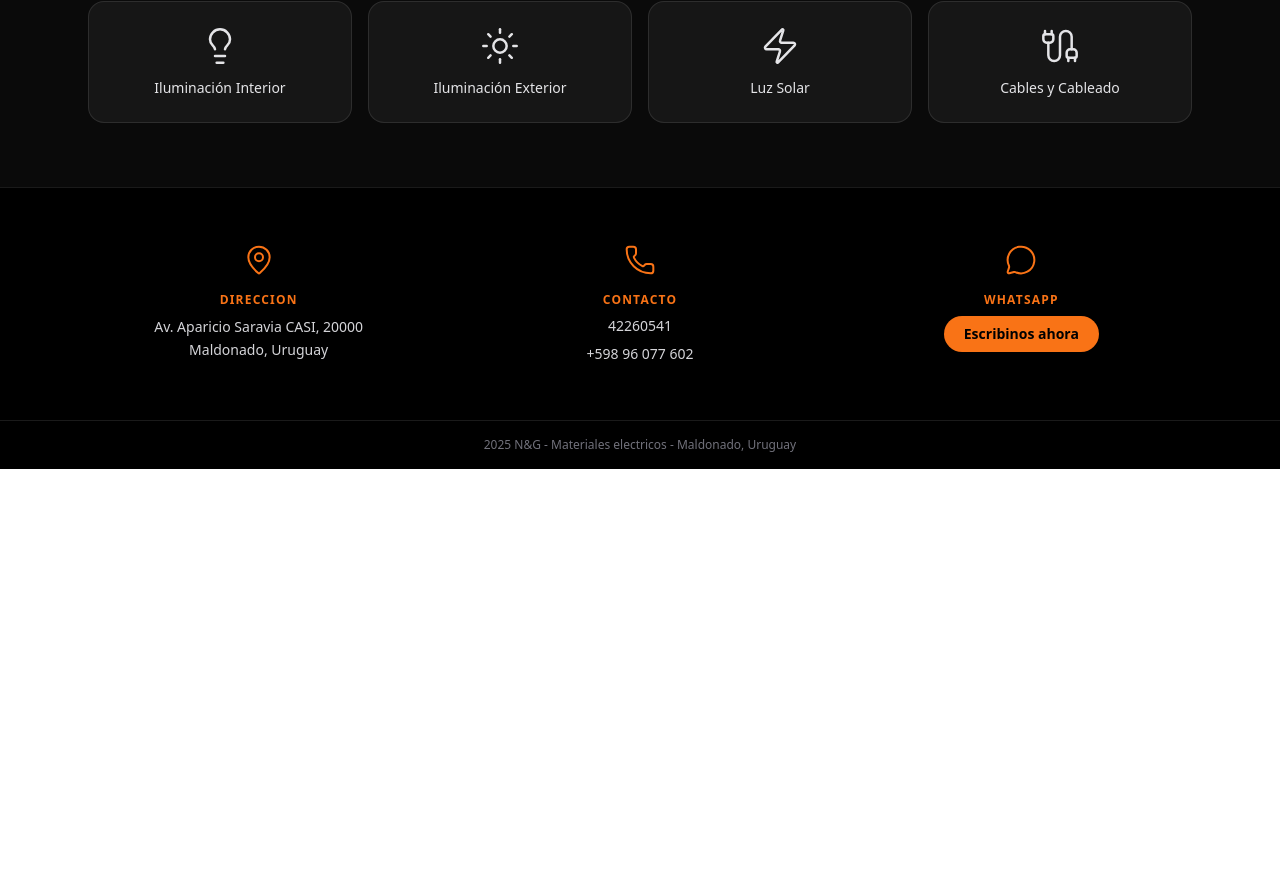
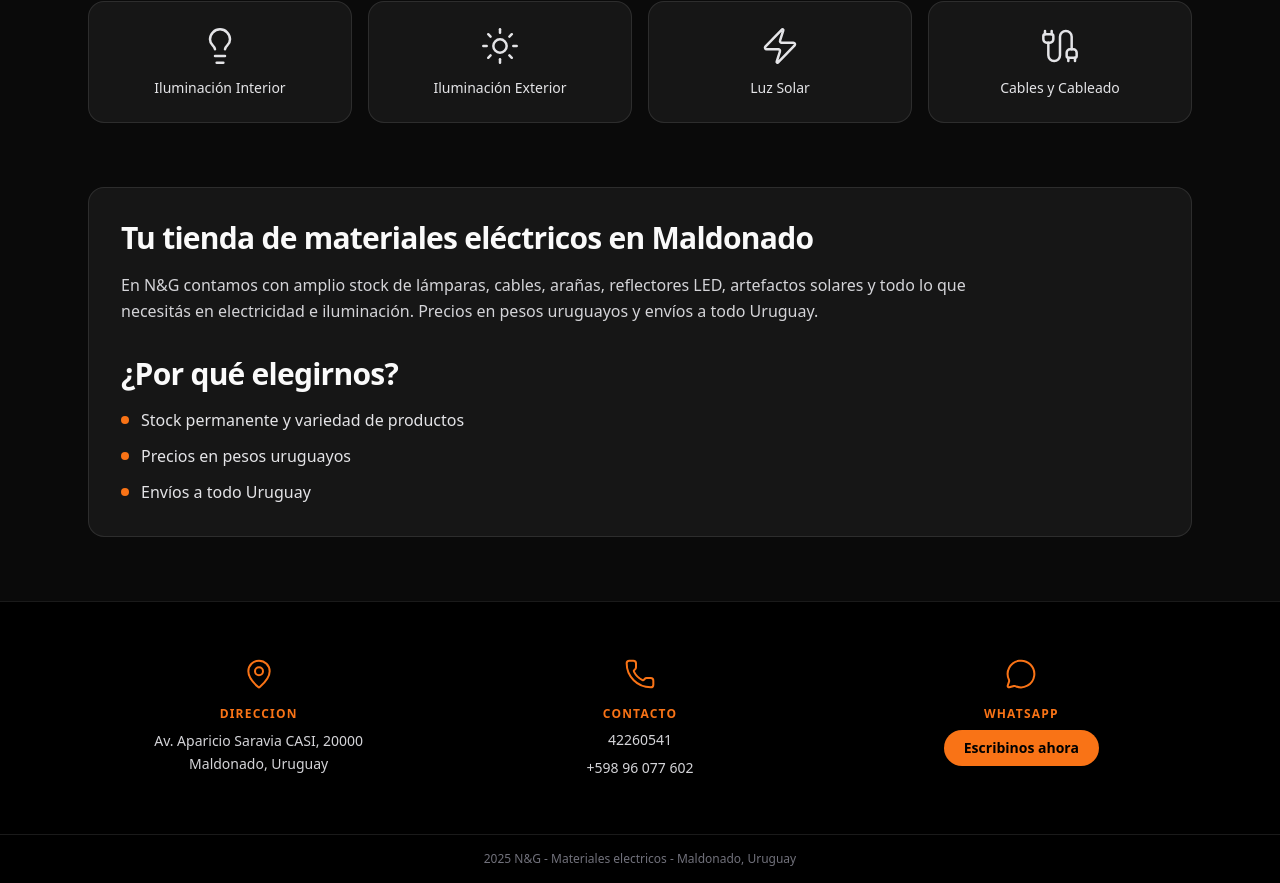
Before and after one commit to TomasCancelo/nyg-tienda, a Next.js app: page / in a window 1280 px wide. Shown: the part 928-1811 px from the top of the page. Before the commit the page ends 1397 px from the top, so only its background shows below. Built offline with nearby package versions, Linux system fonts and the light colour scheme; no server answers; the database is empty.

Commit message:
SEO: agregar sección de texto en homepage

```diff
--- a/app/page.tsx
+++ b/app/page.tsx
@@ -127,6 +127,35 @@ export default async function Home() {
           </div>
         </section>
 
+        <section className="mx-auto w-full max-w-6xl px-4 md:px-6">
+          <div className="rounded-2xl border border-white/10 bg-white/5 p-6 sm:p-8">
+            <h2 className="text-2xl font-semibold tracking-tight text-zinc-50 sm:text-3xl">
+              Tu tienda de materiales eléctricos en Maldonado
+            </h2>
+            <p className="mt-4 max-w-4xl text-sm leading-relaxed text-zinc-300 sm:text-base">
+              En N&G contamos con amplio stock de lámparas, cables, arañas, reflectores LED, artefactos solares y todo lo que necesitás en electricidad e iluminación. Precios en pesos uruguayos y envíos a todo Uruguay.
+            </p>
+
+            <h2 className="mt-8 text-2xl font-semibold tracking-tight text-zinc-50 sm:text-3xl">
+              ¿Por qué elegirnos?
+            </h2>
+            <ul className="mt-4 space-y-3 text-sm text-zinc-200 sm:text-base">
+              <li className="flex items-start gap-3">
+                <span className="mt-2 h-2 w-2 rounded-full bg-[#F97316]" />
+                <span>Stock permanente y variedad de productos</span>
+              </li>
+              <li className="flex items-start gap-3">
+                <span className="mt-2 h-2 w-2 rounded-full bg-[#F97316]" />
+                <span>Precios en pesos uruguayos</span>
+              </li>
+              <li className="flex items-start gap-3">
+                <span className="mt-2 h-2 w-2 rounded-full bg-[#F97316]" />
+                <span>Envíos a todo Uruguay</span>
+              </li>
+            </ul>
+          </div>
+        </section>
+
       </main>
     </div>
   );
```
